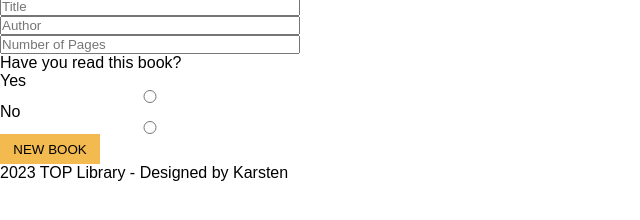
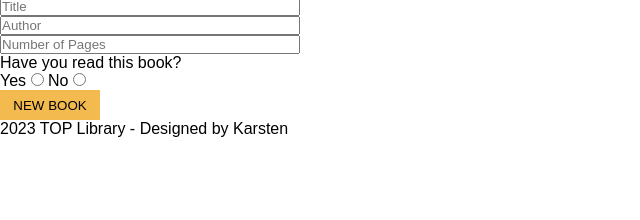
Before and after one commit to kaseadoun/top-library, a plain HTML site: page index.html in a window 1280 px wide. Shown: the part 40-260 px from the top of the page, without its empty margins (0-640 px from the left). Drawn offline with Linux system fonts and the light colour scheme.

Commit message:
Add containers

```diff
--- a/index.html
+++ b/index.html
@@ -15,20 +15,22 @@
     </header>
     <main>
         <div id="main-container">
-            <div>
+            <div id="form-container">
                 <form>
                     <input type="text" placeholder="Title" id="title">
                     <input type="text" placeholder="Author" id="author">
                     <input type="number" placeholder="Number of Pages" id="pages">
                     <label>Have you read this book?</label>
-                    <label for="did-read">Yes</label>
-                    <input type="radio" name="read-check" id="did-read" value="Read">
-                    <label for="not-read">No</label>
-                    <input type="radio" name="read-check" id="not-read" value="Not Read">
+                    <div>
+                        <label for="did-read">Yes</label>
+                        <input type="radio" name="read-check" id="did-read" value="Read">
+                        <label for="not-read">No</label>
+                        <input type="radio" name="read-check" id="not-read" value="Not Read">
+                    </div>
                 </form>
                 <button id="addBook">NEW BOOK</button>
             </div>
-            <div id="library">
+            <div id="library-container">
 
             </div>
         </div>
```
